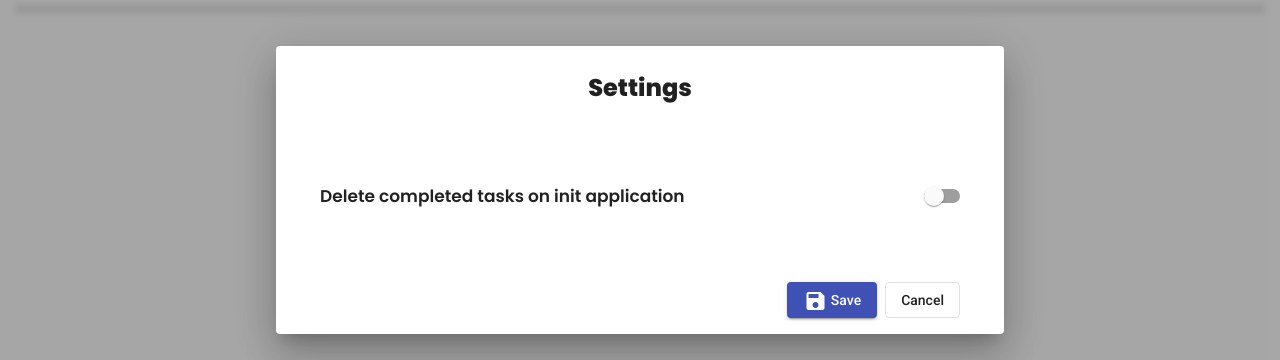
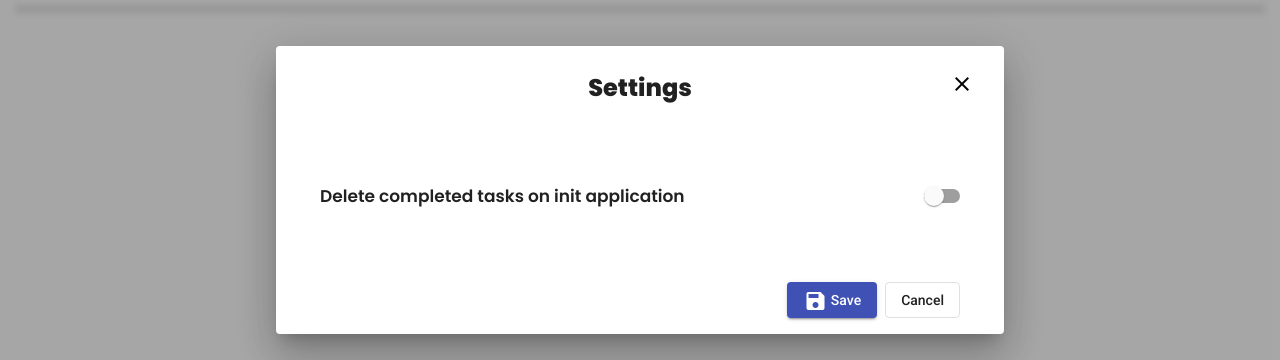
Before and after one commit to jorge933/angular-todo-app, an Angular app: page / in a window 1280 px wide. Both pictures are taken after a click on the button "settings". Shown: the part 210-570 px from the top of the page. Built offline with nearby package versions, Linux system fonts and the light colour scheme; what @ngneat/hot-toast would draw is missing.

Commit message:
✨ feat(app): close-dialog-icon component

```diff
--- a/src/app/app.module.ts
+++ b/src/app/app.module.ts
@@ -17,6 +17,7 @@ import { ConfirmDeleteTaskComponent } from './components/confirm-delete-task/con
 import { SettingsComponent } from './components/settings/settings.component';
 import { LimitCharactersInInputDirective } from './directives/limit-characters-in-input/limit-characters-in-input.directive';
 import { HotToastModule } from '@ngneat/hot-toast';
+import { CloseDialogIconButtonComponent } from './components/close-dialog-icon-button/close-dialog-icon-button.component';
 @NgModule({
   declarations: [
     AppComponent,
@@ -25,6 +26,7 @@ import { HotToastModule } from '@ngneat/hot-toast';
     ConfirmDeleteTaskComponent,
     SettingsComponent,
     LimitCharactersInInputDirective,
+    CloseDialogIconButtonComponent,
   ],
   imports: [
     BrowserModule,
--- /dev/null
+++ b/src/app/components/close-dialog-icon-button/close-dialog-icon-button.component.html
@@ -0,0 +1,3 @@
+<button mat-dialog-close class="close-icon">
+  <mat-icon> clear </mat-icon>
+</button>
--- /dev/null
+++ b/src/app/components/close-dialog-icon-button/close-dialog-icon-button.component.scss
@@ -0,0 +1,16 @@
+:host {
+  position: absolute;
+  right: 0;
+  top: 1px;
+  [mat-dialog-close].close-icon {
+    background: none;
+    border: none;
+    font: 600 14px "Poppins";
+    cursor: pointer;
+    transition: 0.2s;
+
+    &:hover {
+      transform: scale(1.4);
+    }
+  }
+}
--- a/src/app/components/confirm-delete-task/confirm-delete-task.component.html
+++ b/src/app/components/confirm-delete-task/confirm-delete-task.component.html
@@ -1,3 +1,5 @@
+<ta-close-dialog-icon-button></ta-close-dialog-icon-button>
+
 <h2 mat-dialog-title>Do You Really Want To Delete This Task?</h2>
 
 <mat-dialog-content>
--- a/src/app/components/confirm-delete-task/confirm-delete-task.component.scss
+++ b/src/app/components/confirm-delete-task/confirm-delete-task.component.scss
@@ -6,6 +6,7 @@
   display: flex;
   flex-direction: column;
   justify-content: space-between;
+  position: relative;
 
   button.delete {
     background-color: #fb2c2c;
--- a/src/app/components/edit-task-name/edit-task-name.component.html
+++ b/src/app/components/edit-task-name/edit-task-name.component.html
@@ -1,6 +1,4 @@
-<button mat-dialog-close class="close-icon">
-  <mat-icon> clear </mat-icon>
-</button>
+<ta-close-dialog-icon-button></ta-close-dialog-icon-button>
 
 <h1 mat-dialog-title>Edit Task</h1>
 <form>
--- a/src/app/components/edit-task-name/edit-task-name.component.scss
+++ b/src/app/components/edit-task-name/edit-task-name.component.scss
@@ -26,14 +26,4 @@
     align-items: center;
     justify-content: right;
   }
-
-  [mat-dialog-close].close-icon {
-    position: absolute;
-    right: 0;
-    top: 1px;
-    background: none;
-    border: none;
-    font: 600 14px "Poppins";
-    cursor: pointer;
-  }
 }
--- a/src/app/components/settings/settings.component.html
+++ b/src/app/components/settings/settings.component.html
@@ -1,3 +1,5 @@
+<ta-close-dialog-icon-button></ta-close-dialog-icon-button>
+
 <h1 mat-dialog-title>Settings</h1>
 
 <form [formGroup]="settingsForm">
--- a/src/app/components/settings/settings.component.scss
+++ b/src/app/components/settings/settings.component.scss
@@ -2,6 +2,7 @@
   display: flex;
   flex-direction: column;
   justify-content: space-between;
+  position: relative;
   min-width: 50vw;
   max-width: 100vw;
   min-height: 30vh;
```
Also changed, not shown: src/app/components/close-dialog-icon-button/close-dialog-icon-button.component.ts (added, +8 -0 lines), src/app/components/edit-task-name/edit-task-name.component-DESKTOP-I9N687I.scss (deleted, +0 -11 lines).
